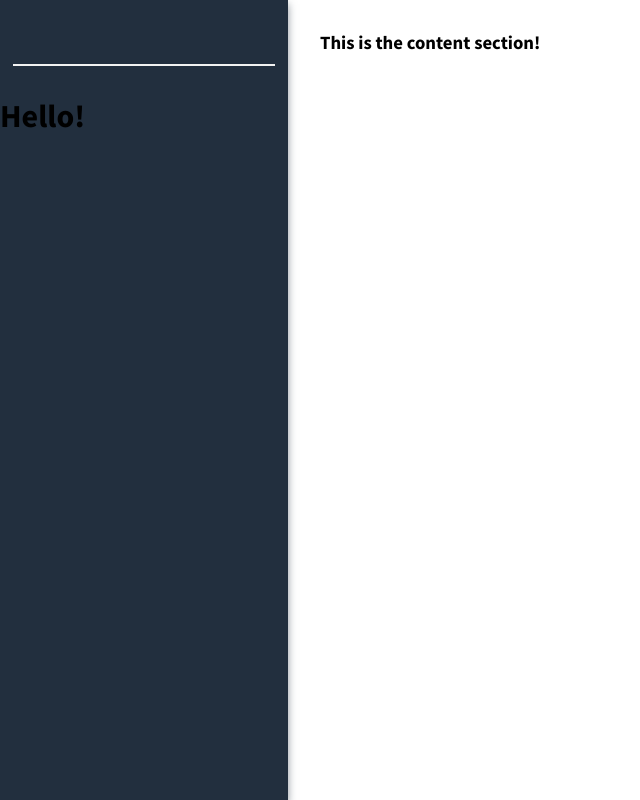
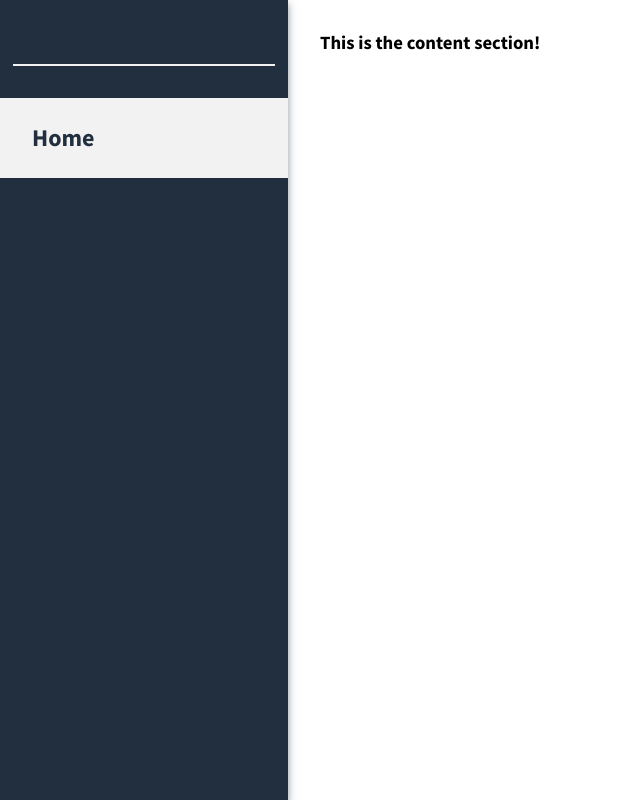
Before and after one commit to Rdarke/Project_Vehicle, a React (Create React App) app in the folder app/: page / in a window 1280 px wide. Shown: the whole page, without its empty margins (0-640 px from the left). Built offline with nearby package versions, Linux system fonts and the light colour scheme.

Commit message:
Add dynamic rendering of MenuItem styles based on user input

```diff
--- a/app/src/components/sidebar/MenuItem.jsx
+++ b/app/src/components/sidebar/MenuItem.jsx
@@ -1,4 +1,5 @@
 import classNames from 'classnames';
+import "./MenuItem.scss";
 
 function MenuItem (props) {
   const { setMenuItem, name, selected } = props;
@@ -8,7 +9,9 @@ function MenuItem (props) {
   });
 
   return (
-    <h1>Hello!</h1>
+    <li className={menuItemClass} onClick={() => setMenuItem(name)}>
+    <h2>{name}</h2>
+    </li>
   );
 };
 
--- a/app/src/components/sidebar/index.jsx
+++ b/app/src/components/sidebar/index.jsx
@@ -14,7 +14,7 @@ function Sidebar (props) {
 
     <MenuItem
     name={"Home"}
-    selected={false}
+    selected={true}
     setMenuItem={props.setMenuItem}
     ></MenuItem>
 
```
